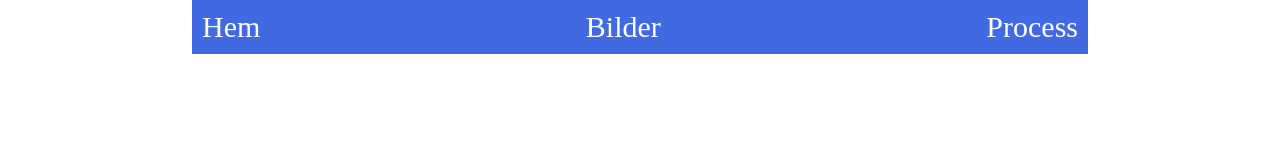
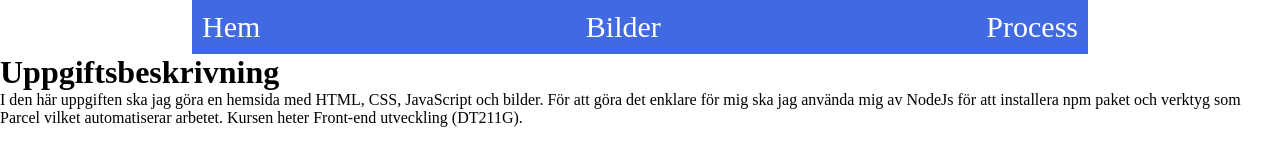
Before and after one commit to HarisSabanovic/Moment1, a website built with Parcel: page src/index.html in a window 1280 px wide. Built offline with nearby package versions, Linux system fonts and the light colour scheme.

Commit message:
Skriver om uppgiften

```diff
--- a/src/index.html
+++ b/src/index.html
@@ -18,7 +18,10 @@
     </nav>
 
     <main>
-
+        <div class="task-container">
+            <h1>Uppgiftsbeskrivning</h1>
+            <p>I den här uppgiften ska jag göra en hemsida med HTML, CSS, JavaScript och bilder. För att göra det enklare för mig ska jag använda mig av NodeJs för att installera npm paket och verktyg som Parcel vilket automatiserar arbetet. Kursen heter Front-end utveckling (DT211G).</p>
+        </div>
     </main>
 </body>
 </html>
```
